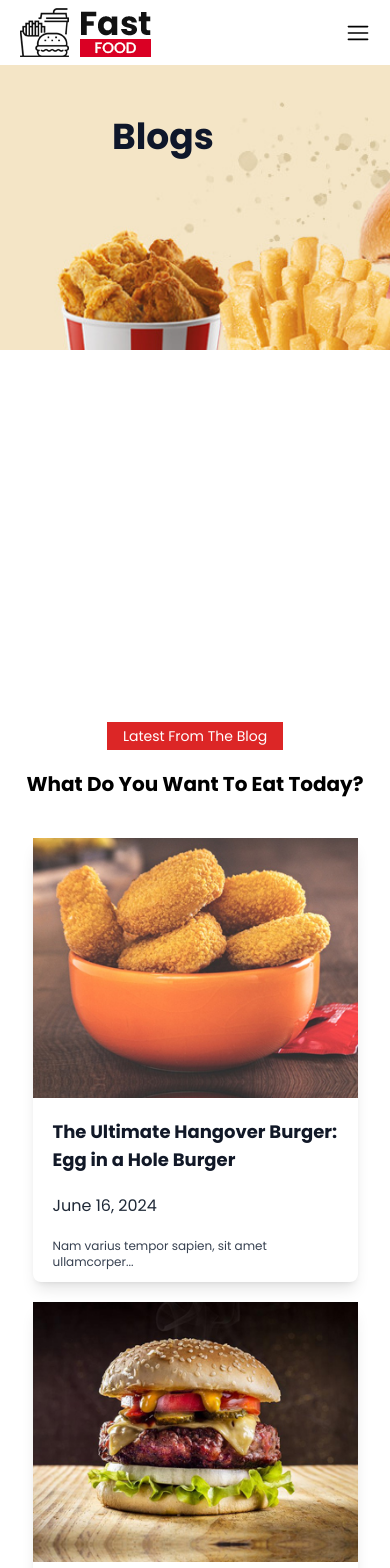
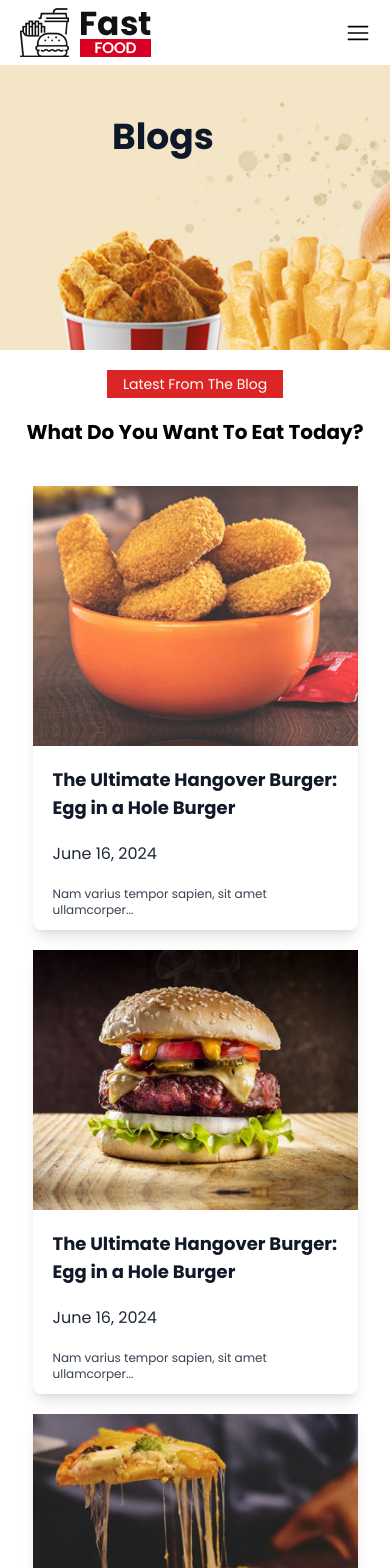
Before and after one commit to YousufMohammadi/restaurant-website, a React (Vite) app: page /blogs in a window 390 px wide. Shown: the top 1568 px of the page. Built offline with nearby package versions, Linux system fonts and the light colour scheme.

Commit message:
blogs page responsived

```diff
--- a/src/Pages/Blogs.jsx
+++ b/src/Pages/Blogs.jsx
@@ -8,9 +8,7 @@ function Blogs() {
     <main className="h-auto w-full">
       <Header />
       <Cocumbar title="Blogs" />
-      <div className="mt-56 pb-10 pt-32">
-        <Blog />
-      </div>
+      <Blog />
       <Footer />
     </main>
   );
```
